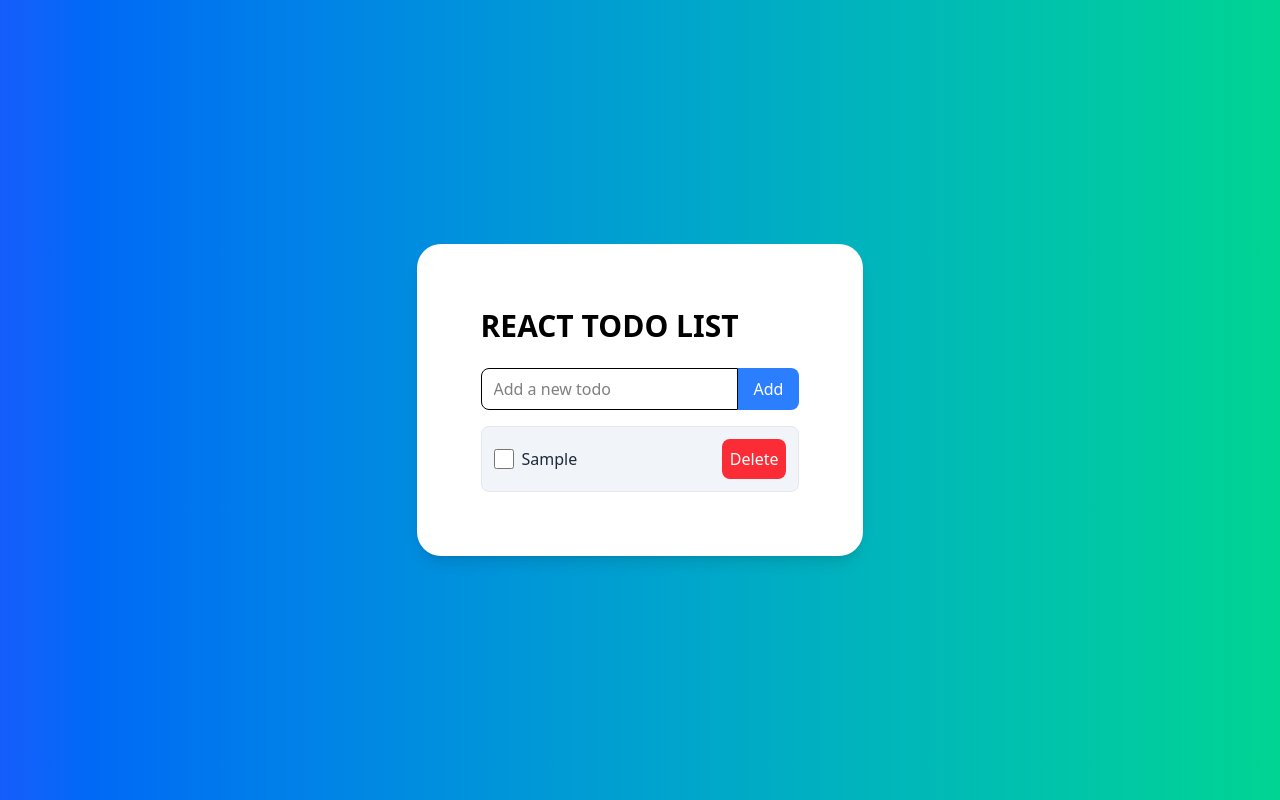
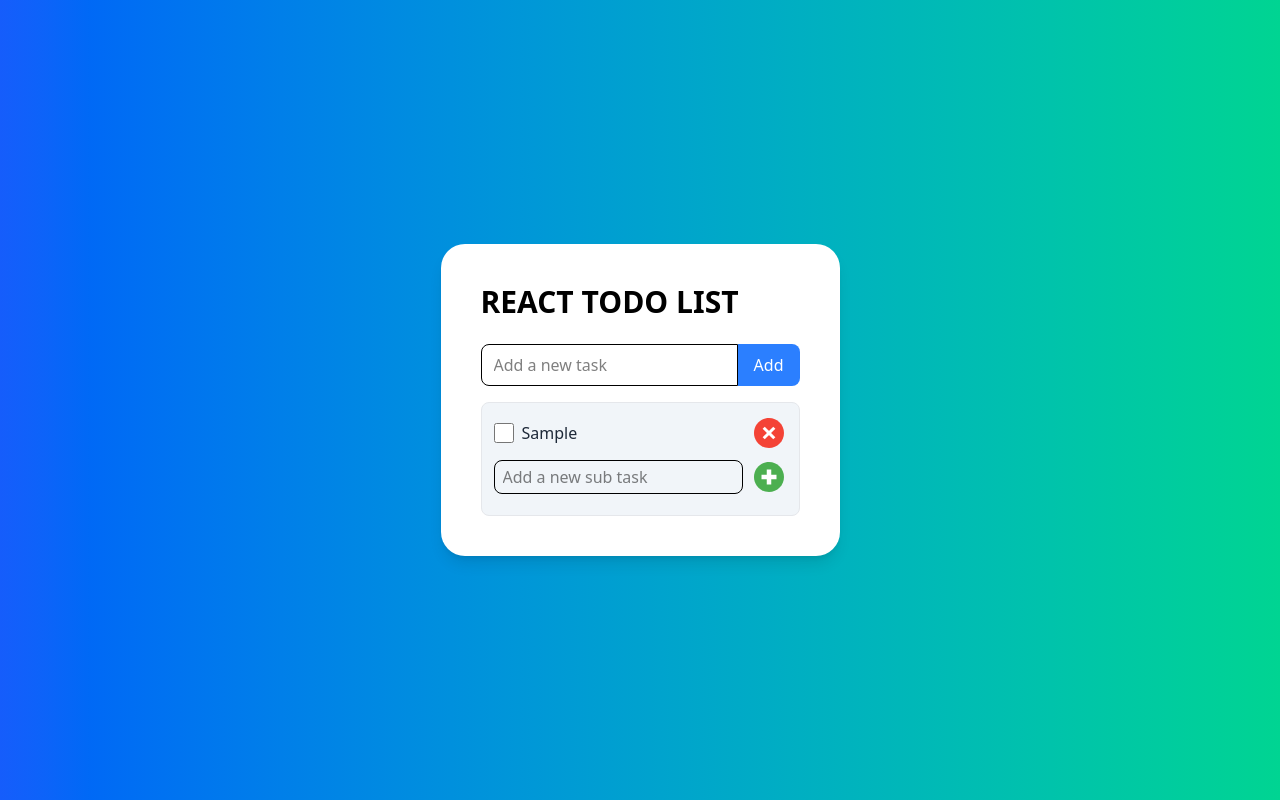
Before and after one commit to jsteacat/todo-react, a React (Vite) app: page / in a window 1280 px wide. Both pictures are taken after typing "Sample" into the empty fields and a click on the button "Add". Built offline with nearby package versions, Linux system fonts and the light colour scheme.

Commit message:
Add sub tasks

```diff
--- a/src/App.tsx
+++ b/src/App.tsx
@@ -1,14 +1,14 @@
 import { useState } from 'react'
-import type { ITodo } from './types.ts'
+import type { ITodoExtended } from './types.ts'
 import TodoList from './components/TodoList.tsx'
 
 function App() {
-    const [todos, setTodos] = useState<ITodo[]>([])
+    const [todos, setTodos] = useState<ITodoExtended[]>([])
     const [input, setInput] = useState('')
 
     const addTodo = () => {
         if (input.trim()) {
-            const newTodo: ITodo = { id: Date.now(), text: input, completed: false }
+            const newTodo: ITodoExtended = { id: Date.now(), text: input, completed: false, subList: [] }
             setTodos([...todos, newTodo])
             setInput('')
         }
@@ -16,13 +16,13 @@ function App() {
 
     return (
         <div className="min-h-screen flex items-center justify-center bg-gradient-to-r from-blue-600 to-emerald-400">
-            <div className="bg-white shadow-lg rounded-3xl p-16">
+            <div className="bg-white shadow-lg rounded-3xl p-10">
                 <h1 className="text-3xl font-bold text-center-text-gray-900 mb-6">REACT TODO LIST</h1>
                 <div className="mb-4 flex">
                     <input
                         value={input}
                         type="text"
-                        placeholder="Add a new todo"
+                        placeholder="Add a new task"
                         className="flex-grow px-3 py-2 border rounded-l-lg focus:outline-none focus:ring-2 focus:ring-blue-500"
                         onChange={(e) => setInput(e.target.value)}
                     />
--- /dev/null
+++ b/src/components/SubTodoItem.tsx
@@ -0,0 +1,26 @@
+import DeleteIcon from '../assets/icons/delete.svg'
+import type { ISubTodoItemProps } from '../types.ts'
+
+function SubTodoItem({ todo, onToggleComplete, onDelete }: ISubTodoItemProps) {
+    return (
+        <li className="flex items-center p-2 rounded-lg bg-slate-100 border border-gray-200">
+            <input
+                type="checkbox"
+                className="mr-2 h-5 w-5 text-blue-600"
+                checked={todo.completed}
+                onChange={onToggleComplete}
+            />
+            <span className={`flex-grow ${todo.completed ? 'line-through text-gray-500' : 'text-gray-800'}`}>
+          {todo.text}
+      </span>
+            <button
+                className="ml-2 border-none cursor-pointer"
+                onClick={onDelete}
+            >
+                <img src={DeleteIcon} style={{ width: 30 }} alt="Delete"/>
+            </button>
+        </li>
+    )
+}
+
+export default SubTodoItem
--- a/src/components/TodoItem.tsx
+++ b/src/components/TodoItem.tsx
@@ -1,8 +1,33 @@
+import { useState } from 'react'
+import SubTodoItem from './SubTodoItem.tsx'
 import type { ITodoItemProps } from '../types.ts'
+import DeleteIcon from '../assets/icons/delete.svg'
+import PlusIcon from '../assets/icons/plus.svg'
 
-function TodoItem({ todo, onToggleComplete, onDelete }: ITodoItemProps) {
+function TodoItem({ todo, onToggleComplete, onDelete, updateSubList }: ITodoItemProps) {
+    const [input, setInput] = useState('')
+
+    function addSubTodo() {
+        if (input.trim()) {
+            updateSubList([...todo.subList, { id: Date.now(), text: input, completed: false }])
+            setInput('')
+        }
+    }
+
+    function toggleSubTodoCompletion(id: number) {
+        updateSubList(todo.subList.map((subTodo) => subTodo.id === id ? {
+            ...subTodo,
+            completed: !subTodo.completed,
+        } : subTodo))
+    }
+
+    function deleteSubTodo(id: number) {
+        updateSubList(todo.subList.filter((subTodo) => subTodo.id !== id))
+    }
+
     return (
-        <li className="flex items-center p-3 rounded-lg bg-slate-100 border border-gray-200">
+        <li className="p-3 rounded-lg bg-slate-100 border border-gray-200">
+            <div className="flex items-center">
                 <input
                     type="checkbox"
                     className="mr-2 h-5 w-5 text-blue-600"
@@ -13,11 +38,36 @@ function TodoItem({ todo, onToggleComplete, onDelete }: ITodoItemProps) {
                     {todo.text}
                 </span>
                 <button
-                className="ml-2 border-none p-2 rounded-lg bg-red-500 text-white hover:bg-red-600"
+                    className="ml-2 border-none cursor-pointer"
                     onClick={onDelete}
                 >
-                Delete
+                    <img src={DeleteIcon} style={{ width: 36 }} alt="Delete"/>
                 </button>
+            </div>
+            <div className="flex items-center mt-2">
+                <input
+                    value={input}
+                    type="text"
+                    placeholder="Add a new sub task"
+                    className="flex-grow px-2 py-1 border rounded-lg focus:outline-none focus:ring-2 focus:ring-blue-500"
+                    onChange={(e) => setInput(e.target.value)}
+                />
+                <button className="ml-2 border-none cursor-pointer" onClick={addSubTodo}>
+                    <img src={PlusIcon} style={{ width: 36 }} alt="Add sub task"/>
+                </button>
+            </div>
+            <ul className="space-y-2 mt-2 pl-3 -mr-1">
+                {
+                    todo.subList.map((subTodo) => (
+                        <SubTodoItem
+                            key={subTodo.id}
+                            todo={subTodo}
+                            onToggleComplete={() => toggleSubTodoCompletion(subTodo.id)}
+                            onDelete={() => deleteSubTodo(subTodo.id)}
+                        />
+                    ))
+                }
+            </ul>
         </li>
     )
 }
--- a/src/components/TodoList.tsx
+++ b/src/components/TodoList.tsx
@@ -1,15 +1,21 @@
-import type { ITodosProps } from '../types.ts'
+import type { ITodoBasic, ITodosProps } from '../types.ts'
 import TodoItem from './TodoItem.tsx'
 
 function TodoList({ todos, setTodos }: ITodosProps) {
-    const toggleTodoCompletion = (id: number) => {
+    function toggleTodoCompletion(id: number) {
         setTodos(
             todos.map((todo) => todo.id === id ? { ...todo, completed: !todo.completed } : todo),
         )
     }
 
-    const deleteTodo = (id: number) => {
+    function deleteTodo(id: number) {
         setTodos(todos.filter((todo) => todo.id !== id))
+    }
+
+    function updateSublist(id: number, sublist: ITodoBasic[]) {
+        setTodos(
+            todos.map((todo) => todo.id === id ? { ...todo, subList: sublist } : todo),
+        )
     }
 
     return (
@@ -19,6 +25,7 @@ function TodoList({ todos, setTodos }: ITodosProps) {
                     <TodoItem
                         key={todo.id}
                         todo={todo}
+                        updateSubList={(sublist: ITodoBasic[]) => updateSublist(todo.id, sublist)}
                         onToggleComplete={() => toggleTodoCompletion(todo.id)}
                         onDelete={() => deleteTodo(todo.id)}
                     />
--- a/src/types.ts
+++ b/src/types.ts
@@ -1,18 +1,29 @@
 import * as React from 'react'
 
-export interface ITodo {
+export interface ITodoBasic {
     id: number;
     text: string;
     completed: boolean;
 }
 
+export interface ITodoExtended extends ITodoBasic {
+    subList: ITodoBasic[];
+}
+
 export interface ITodosProps {
-    todos: ITodo[];
-    setTodos: React.Dispatch<React.SetStateAction<ITodo[]>>;
+    todos: ITodoExtended[];
+    setTodos: React.Dispatch<React.SetStateAction<ITodoExtended[]>>;
 }
 
 export interface ITodoItemProps {
-    todo: ITodo;
+    todo: ITodoExtended;
+    onToggleComplete: () => void;
+    onDelete: () => void;
+    updateSubList: (p: ITodoBasic[]) => void;
+}
+
+export interface ISubTodoItemProps {
+    todo: ITodoBasic;
     onToggleComplete: () => void;
     onDelete: () => void;
 }
```
Also changed, not shown: src/assets/icons/delete.svg (added), src/assets/icons/plus.svg (added). Lines whose indentation alone changed are shown as unchanged.
